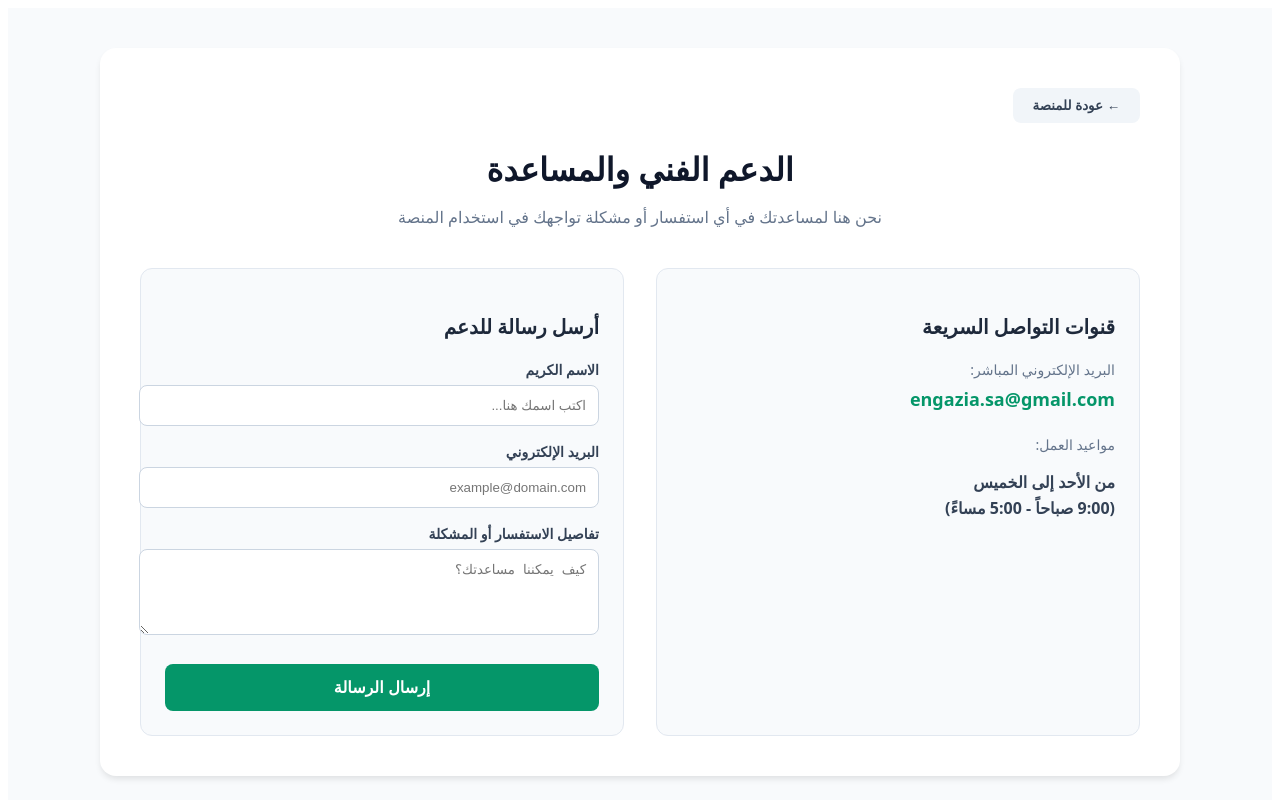
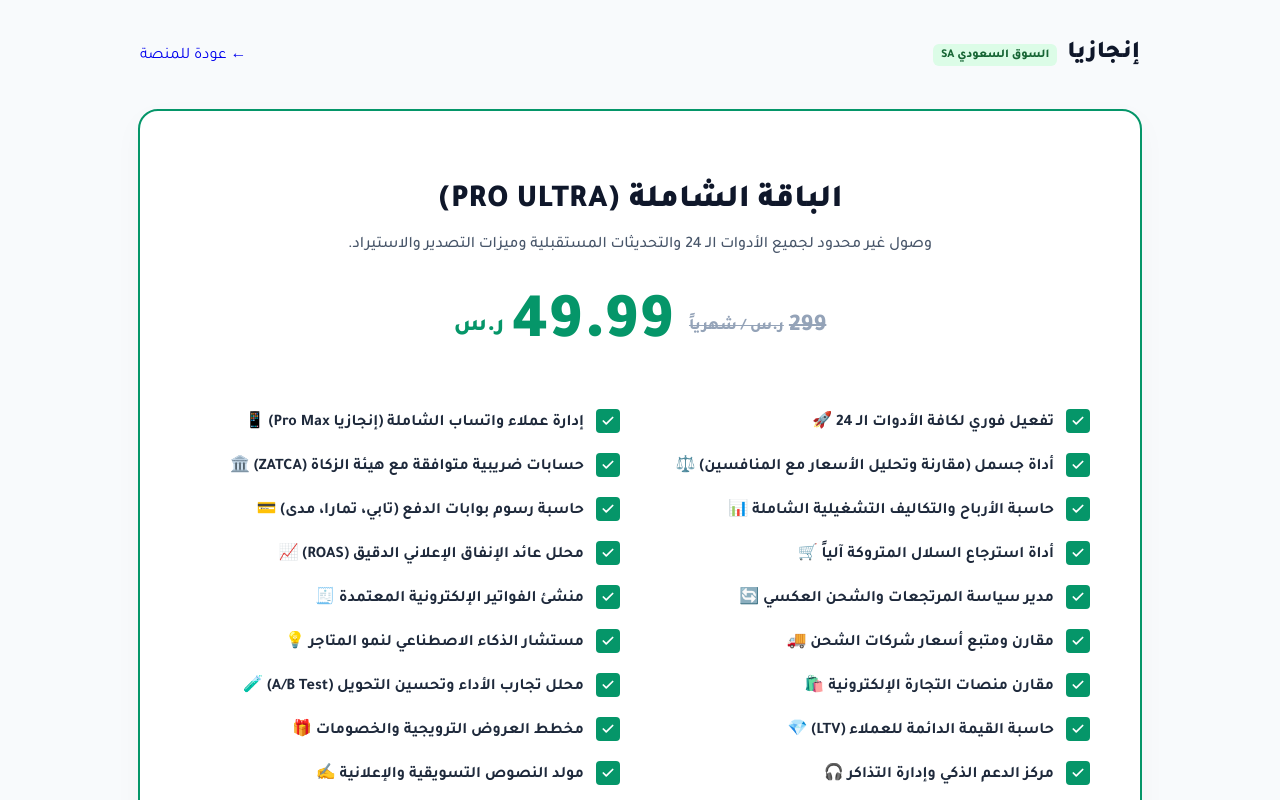
Before and after one commit to engaziasa-lang/engazia-app, a Next.js app: page /pricing in a window 1280 px wide. Shown: the top 800 px of the page. Built offline with nearby package versions, Linux system fonts and the light colour scheme.

Commit message:
Update page.tsx

```diff
--- a/app/pricing/page.tsx
+++ b/app/pricing/page.tsx
@@ -1,89 +1,163 @@
-import React from 'react';
+'use client';
 
-export default function SupportContact() {
+import React, { useEffect } from 'react';
+import Link from 'next/link';
+
+export default function PricingSA() {
+  const LEMON_CHECKOUT_URL = 'https://enjazya.lemonsqueezy.com/checkout/buy/dce1dd80-3422-43ba-aed5-8ef2dcd38d6d?locale=ar';
+
+  useEffect(() => {
+    if (typeof window !== 'undefined') {
+      document.title = 'إنجازيا | باقات الاشتراك (السوق السعودي)';
+    }
+  }, []);
+
+  // جميع الميزات الـ 24 مخصصة للسوق السعودي ومتوافقة مع نظام سلة وزد
+  const features = [
+    { text: 'تفعيل فوري لكافة الأدوات الـ 24', icon: '🚀' },
+    { text: 'إدارة عملاء واتساب الشاملة (إنجازيا Pro Max)', icon: '📱' },
+    { text: 'أداة جسمل (مقارنة وتحليل الأسعار مع المنافسين)', icon: '⚖️' },
+    { text: 'حسابات ضريبية متوافقة مع هيئة الزكاة (ZATCA)', icon: '🏛️' },
+    { text: 'حاسبة الأرباح والتكاليف التشغيلية الشاملة', icon: '📊' },
+    { text: 'حاسبة رسوم بوابات الدفع (تابي، تمارا، مدى)', icon: '💳' },
+    { text: 'أداة استرجاع السلال المتروكة آلياً', icon: '🛒' },
+    { text: 'محلل عائد الإنفاق الإعلاني الدقيق (ROAS)', icon: '📈' },
+    { text: 'مدير سياسة المرتجعات والشحن العكسي', icon: '🔄' },
+    { text: 'منشئ الفواتير الإلكترونية المعتمدة', icon: '🧾' },
+    { text: 'مقارن ومتبع أسعار شركات الشحن', icon: '🚚' },
+    { text: 'مستشار الذكاء الاصطناعي لنمو المتاجر', icon: '💡' },
+    { text: 'مقارن منصات التجارة الإلكترونية', icon: '🛍️' },
+    { text: 'محلل تجارب الأداء وتحسين التحويل (A/B Test)', icon: '🧪' },
+    { text: 'حاسبة القيمة الدائمة للعملاء (LTV)', icon: '💎' },
+    { text: 'مخطط العروض الترويجية والخصومات', icon: '🎁' },
+    { text: 'مركز الدعم الذكي وإدارة التذاكر', icon: '🎧' },
+    { text: 'مولد النصوص التسويقية والإعلانية', icon: '✍️' },
+    { text: 'محلل ومخطط أعمال الدروبشيبينغ', icon: '📦' },
+    { text: 'مجمع تقييمات العملاء لزيادة الموثوقية', icon: '⭐' },
+    { text: 'منشئ السياسات القانونية والشروط', icon: '📜' },
+    { text: 'متتبع المصاريف والنفقات المتغيرة', icon: '📉' },
+    { text: 'نظام إدارة وتتبع حركة المخزون', icon: '📋' },
+    { text: 'مقيم مخاطر الدفع عند الاستلام (COD)', icon: '⚠️' },
+    { text: 'محلل أداء حملات المشاهير (Influencers)', icon: '🌟' },
+    { text: 'إمكانية التفعيل على 3 أجهزة للموظفين', icon: '💻' },
+    { text: 'نسخ احتياطي وتصدير كامل للبيانات بصيغة JSON', icon: '💾' }
+  ];
+
   return (
-    <div style={{ backgroundColor: '#f8fafc', padding: '40px 16px', direction: 'rtl', fontFamily: 'system-ui, -apple-system, sans-serif', minHeight: '100vh' }}>
+    <div className="pricing-container" style={{ direction: 'rtl' }}>
+      <style jsx global>{`
+        body { background-color: #f8fafc; margin: 0; font-family: 'Tajawal', sans-serif; }
+        a { text-decoration: none; }
+      `}</style>
 
-      {/* الحاوية الرئيسية لصفحة الدعم */}
-      <div style={{ maxWidth: '1000px', margin: '0 auto', backgroundColor: '#ffffff', borderRadius: '16px', padding: '40px', boxShadow: '0 4px 6px -1px rgba(0, 0, 0, 0.1)' }}>
+      <style jsx>{`
+        @import url('https://fonts.googleapis.com/css2?family=Tajawal:wght@400;500;700;800;900&display=swap');
 
-        {/* زر العودة */}
-        <div style={{ marginBottom: '24px' }}>
-          <button style={{ backgroundColor: '#f1f5f9', border: 'none', padding: '10px 20px', borderRadius: '8px', cursor: 'pointer', fontWeight: 'bold', color: '#334155' }}>
-            ← عودة للمنصة
-          </button>
+        .pricing-container { min-height: 100vh; padding: 40px 20px; display: flex; flex-direction: column; align-items: center; }
+
+        .header { width: 100%; max-width: 1000px; display: flex; justify-content: space-between; align-items: center; margin-bottom: 40px; }
+        .brand { font-size: 24px; font-weight: 900; color: #0f172a; display: flex; align-items: center; gap: 10px; }
+        .sa-badge { background: #dcfce7; color: #166534; font-size: 12px; font-weight: 800; padding: 4px 8px; border-radius: 6px; }
+
+        .back-btn { background: #ffffff; border: 1px solid #cbd5e1; padding: 8px 16px; border-radius: 8px; color: #475569; font-weight: 700; font-size: 14px; transition: all 0.2s; display: flex; align-items: center; gap: 8px; }
+        .back-btn:hover { background: #f1f5f9; color: #0f172a; }
+
+        .pricing-card {
+          background: #ffffff;
+          border: 2px solid #059669;
+          border-radius: 20px;
+          padding: 50px;
+          max-width: 900px;
+          width: 100%;
+          box-shadow: 0 10px 30px rgba(0,0,0,0.03);
+          text-align: center;
+        }
+
+        .card-title { font-size: 32px; font-weight: 900; color: #0f172a; margin-bottom: 15px; }
+        .card-desc { font-size: 16px; color: #475569; font-weight: 500; margin-bottom: 40px; }
+
+        .price-section { display: flex; justify-content: center; align-items: center; gap: 15px; margin-bottom: 50px; flex-wrap: wrap; }
+
+        .old-price { font-size: 24px; font-weight: 800; color: #94a3b8; text-decoration: line-through; display: flex; align-items: center; gap: 5px; }
+        .old-price span { font-size: 16px; }
+
+        .new-price { font-size: 64px; font-weight: 900; color: #059669; display: flex; align-items: center; gap: 8px; line-height: 1; }
+        .new-price span { font-size: 24px; font-weight: 800; }
+
+        .features-grid {
+          display: grid;
+          grid-template-columns: 1fr 1fr;
+          gap: 20px 40px;
+          text-align: right;
+          margin-bottom: 50px;
+        }
+
+        .feature-item { display: flex; align-items: center; gap: 12px; font-size: 16px; font-weight: 700; color: #1e293b; }
+        .feature-icon-box { background: #059669; width: 24px; height: 24px; border-radius: 4px; display: flex; align-items: center; justify-content: center; flex-shrink: 0; }
+
+        .check-svg { width: 14px; height: 14px; fill: none; stroke: white; stroke-width: 3; stroke-linecap: round; stroke-linejoin: round; }
+
+        .subscribe-btn {
+          background: #059669;
+          color: #ffffff;
+          border: none;
+          padding: 16px 40px;
+          border-radius: 12px;
+          font-size: 18px;
+          font-weight: 900;
+          cursor: pointer;
+          transition: all 0.3s ease;
+          font-family: 'Tajawal', sans-serif;
+          box-shadow: 0 4px 15px rgba(5,150,105,0.2);
+          width: 100%;
+          max-width: 400px;
+        }
+        .subscribe-btn:hover { background: #047857; transform: translateY(-2px); box-shadow: 0 6px 20px rgba(5,150,105,0.3); }
+
+        @media(max-width: 768px) {
+          .pricing-card { padding: 30px 20px; }
+          .features-grid { grid-template-columns: 1fr; gap: 20px; }
+          .new-price { font-size: 48px; }
+          .card-title { font-size: 24px; }
+        }
+      `}</style>
+
+      <div className="header">
+        <div className="brand">
+          إنجازيا <span className="sa-badge">السوق السعودي SA</span>
+        </div>
+        <Link href="/hub/sa" className="back-btn">
+          <span>←</span> عودة للمنصة
+        </Link>
+      </div>
+
+      <div className="pricing-card">
+        <h1 className="card-title">الباقة الشاملة (PRO ULTRA)</h1>
+        <p className="card-desc">وصول غير محدود لجميع الأدوات الـ 24 والتحديثات المستقبلية وميزات التصدير والاستيراد.</p>
+
+        <div className="price-section">
+          <div className="old-price">299 <span>ر.س / شهرياً</span></div>
+          <div className="new-price">49.99 <span>ر.س</span></div>
         </div>
 
-        {/* رأس الصفحة */}
-        <div style={{ textAlign: 'center', marginBottom: '40px' }}>
-          <h1 style={{ fontSize: '32px', fontWeight: '900', color: '#0f172a', marginBottom: '12px' }}>
-            الدعم الفني والمساعدة
-          </h1>
-          <p style={{ color: '#64748b', fontSize: '16px' }}>
-            نحن هنا لمساعدتك في أي استفسار أو مشكلة تواجهك في استخدام المنصة
-          </p>
+        <div className="features-grid">
+          {features.map((feature, idx) => (
+            <div className="feature-item" key={idx}>
+              <div className="feature-icon-box">
+                <svg className="check-svg" viewBox="0 0 24 24">
+                  <polyline points="20 6 9 17 4 12"></polyline>
+                </svg>
+              </div>
+              <span>{feature.text} {feature.icon}</span>
+            </div>
+          ))}
         </div>
 
-        {/* شبكة المحتوى (قسم قنوات التواصل وقسم إرسال الرسالة) */}
-        <div style={{ display: 'grid', gridTemplateColumns: 'repeat(auto-fit, minmax(300px, 1fr))', gap: '32px' }}>
-
-          {/* قسم قنوات التواصل السريعة (بدون واتساب) */}
-          <div style={{ backgroundColor: '#f8fafc', padding: '24px', borderRadius: '12px', border: '1px solid #e2e8f0' }}>
-            <h3 style={{ fontSize: '20px', fontWeight: 'bold', color: '#1e293b', marginBottom: '20px' }}>
-              قنوات التواصل السريعة
-            </h3>
-            <p style={{ color: '#64748b', fontSize: '14px', marginBottom: '8px' }}>
-              البريد الإلكتروني المباشر:
-            </p>
-            <a href="mailto:engazia.sa@gmail.com" style={{ display: 'block', fontSize: '18px', fontWeight: 'bold', color: '#059669', marginBottom: '24px', textDecoration: 'none' }}>
-              engazia.sa@gmail.com
-            </a>
-
-            <p style={{ color: '#64748b', fontSize: '14px', marginBottom: '8px' }}>
-              مواعيد العمل:
-            </p>
-            <p style={{ fontSize: '16px', fontWeight: '700', color: '#334155', lineHeight: '1.6' }}>
-              من الأحد إلى الخميس<br />
-              (9:00 صباحاً - 5:00 مساءً)
-            </p>
-          </div>
-
-          {/* قسم إرسال رسالة للدعم */}
-          <div style={{ backgroundColor: '#f8fafc', padding: '24px', borderRadius: '12px', border: '1px solid #e2e8f0' }}>
-            <h3 style={{ fontSize: '20px', fontWeight: 'bold', color: '#1e293b', marginBottom: '20px' }}>
-              أرسل رسالة للدعم
-            </h3>
-
-            <div style={{ display: 'flex', flexDirection: 'column', gap: '16px' }}>
-              <div>
-                <label style={{ display: 'block', fontSize: '14px', fontWeight: 'bold', color: '#334155', marginBottom: '6px' }}>
-                  الاسم الكريم
-                </label>
-                <input type="text" placeholder="اكتب اسمك هنا..." style={{ width: '100%', padding: '12px', borderRadius: '8px', border: '1px solid #cbd5e1', outline: 'none', backgroundColor: '#ffffff' }} />
-              </div>
-
-              <div>
-                <label style={{ display: 'block', fontSize: '14px', fontWeight: 'bold', color: '#334155', marginBottom: '6px' }}>
-                  البريد الإلكتروني
-                </label>
-                <input type="email" placeholder="example@domain.com" style={{ width: '100%', padding: '12px', borderRadius: '8px', border: '1px solid #cbd5e1', outline: 'none', backgroundColor: '#ffffff' }} />
-              </div>
-
-              <div>
-                <label style={{ display: 'block', fontSize: '14px', fontWeight: 'bold', color: '#334155', marginBottom: '6px' }}>
-                  تفاصيل الاستفسار أو المشكلة
-                </label>
-                <textarea rows={4} placeholder="كيف يمكننا مساعدتك؟" style={{ width: '100%', padding: '12px', borderRadius: '8px', border: '1px solid #cbd5e1', outline: 'none', backgroundColor: '#ffffff', resize: 'vertical' }}></textarea>
-              </div>
-
-              <button style={{ backgroundColor: '#059669', color: '#ffffff', border: 'none', padding: '14px', borderRadius: '8px', fontWeight: 'bold', fontSize: '16px', cursor: 'pointer', marginTop: '8px' }}>
-                إرسال الرسالة
-              </button>
-            </div>
-          </div>
-
-        </div>
-
+        <a href={LEMON_CHECKOUT_URL} target="_blank" rel="noopener noreferrer">
+          <button className="subscribe-btn">
+            الاشتراك الآن بـ 49.99 ر.س 🚀
+          </button>
+        </a>
       </div>
     </div>
   );
```
